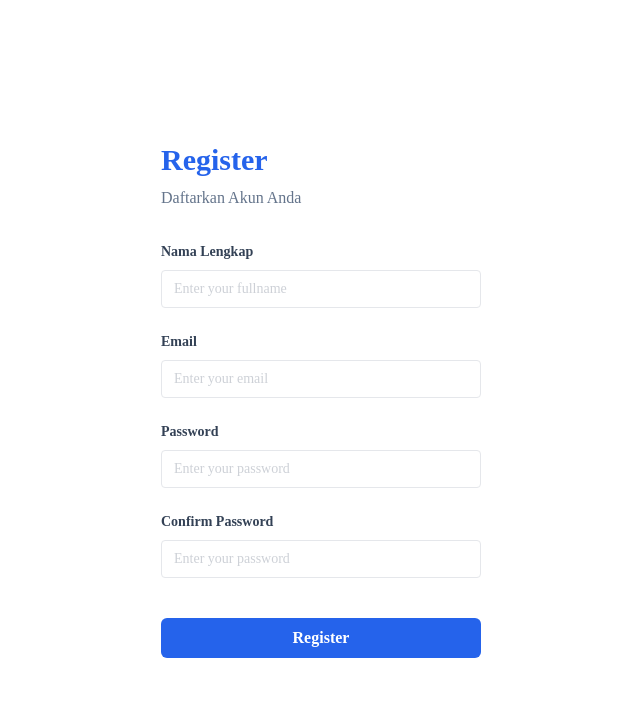
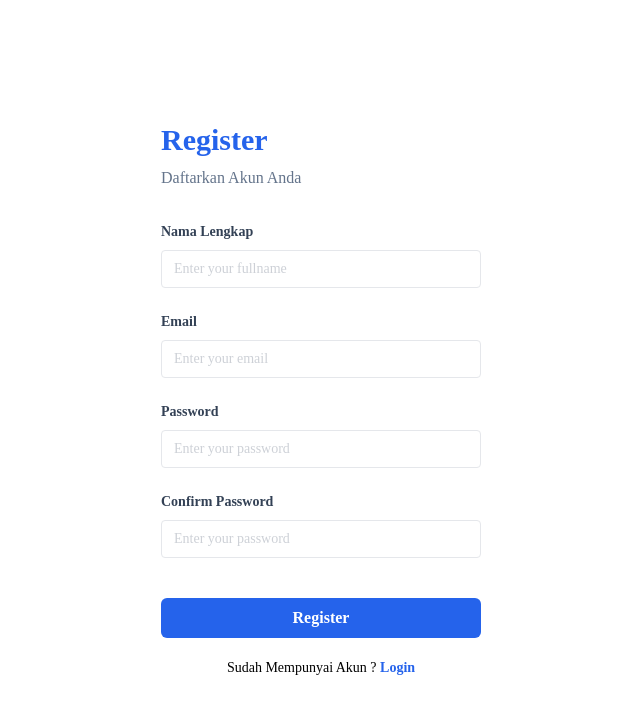
Before and after one commit to Aditypraa/fetch-api-reactjs, a React (Vite) app: page /register in a window 1280 px wide. Shown: the top 714 px of the page, without its empty margins (319-959 px from the left). Built offline with nearby package versions, Linux system fonts and the light colour scheme.

Commit message:
refactor : implemen "conditional rendering" in file AuthLayouts.tsx

```diff
--- a/src/components/Layouts/AuthLayouts.tsx
+++ b/src/components/Layouts/AuthLayouts.tsx
@@ -1,3 +1,4 @@
+import { Link } from "react-router-dom"
 
 function AuthLayouts({ title, description, children }: { title: string, description: string, children: React.ReactNode }) {
     return (
@@ -6,6 +7,15 @@ function AuthLayouts({ title, description, children }: { title: string, descript
                 <h1 className="text-3xl font-bold mb-2 text-blue-600">{title}</h1>
                 <p className="font-medium text-slate-500 mb-8">{description}</p>
                 {children}
+
+                <p className="text-sm mt-5 text-center">
+                    {/* Penerapan Conditional Rendering */}
+                    {title === "Login" ? "Belum Mempunyai Akun ? " : "Sudah Mempunyai Akun ? "}
+
+                    {/* Conditional Rendeting Button Login dan Register */}
+                    {title === "Login" && <Link to="/register" className="font-bold text-blue-600"> Sign up</Link>}
+                    {title === "Register" && <Link to="/" className="font-bold text-blue-600"> Login</Link>}
+                </p>
             </div>
         </div>
     )
--- a/src/pages/login.tsx
+++ b/src/pages/login.tsx
@@ -1,4 +1,3 @@
-import { Link } from "react-router-dom";
 import FormLogin from "../components/Fragments/FormLogin";
 import AuthLayouts from "../components/Layouts/AuthLayouts";
 
@@ -6,10 +5,6 @@ function LoginPage() {
     return (
         <AuthLayouts title="Login" description="Selamat Datang dan Silakan Login">
             <FormLogin />
-            <p className="text-sm mt-5 text-center">
-                Belum Mempunyai Akun ?
-                <Link to="/register" className="font-bold text-blue-600"> Sign up</Link>
-            </p>
         </AuthLayouts>
     )
 }
```
